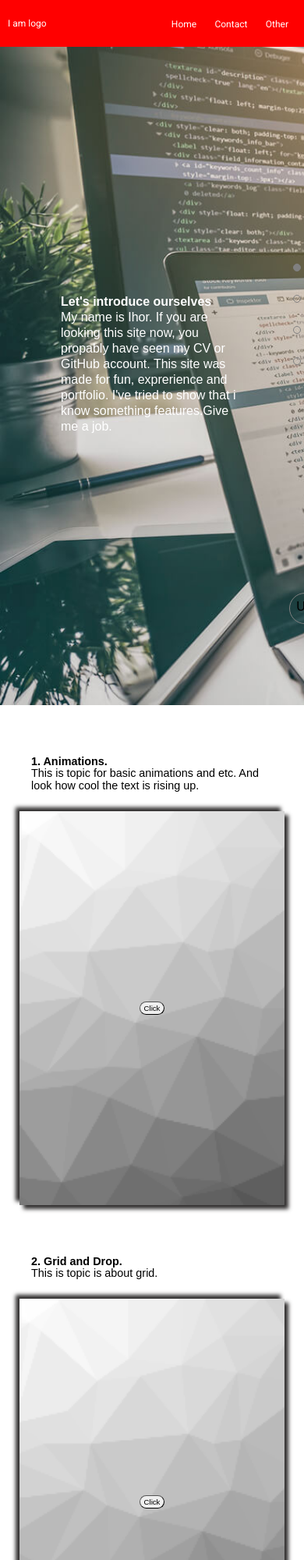
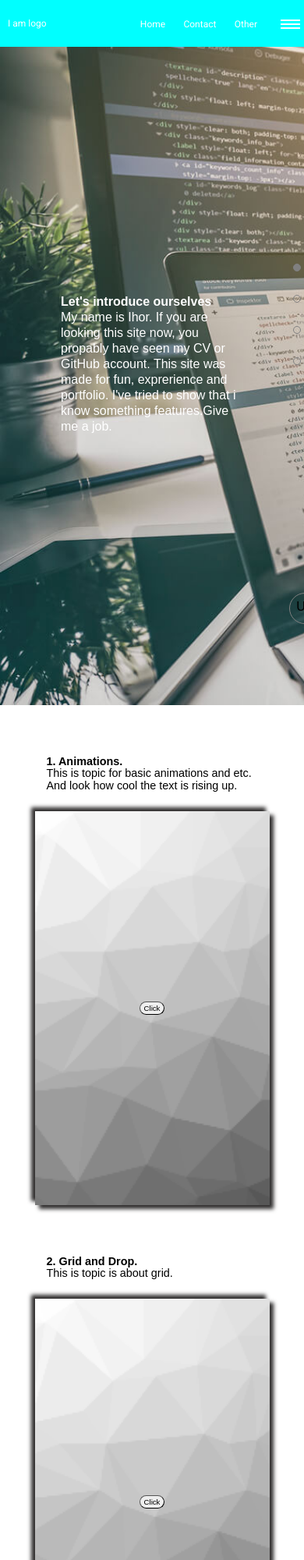
Before and after one commit to baidiho/Non-Serious-Site, a website built with webpack: page src/index.html in a window 390 px wide. Shown: the top 2000 px of the page at 78% size. Built offline with nearby package versions, Linux system fonts and the light colour scheme; a web font is replaced by a local one.

Commit message:
Try to do burger button

```diff
--- a/src/index.html
+++ b/src/index.html
@@ -18,6 +18,11 @@
           <li class="nav-item"><a href="#">Other</a></li>
         </ul>
       </nav>
+      <div class="burger-menu">
+        <div></div>
+        <div></div>
+        <div></div>
+              </div>
     </header>
     <div class="status-bar">
       <ul class="status-list">
@@ -81,15 +86,15 @@
         </div>
         <div class="topic-content-visible">
 					<div class="topic-grid">
-          <div class="grid-item grid-item-one" draggable="true"></div>
-          <div class="grid-item grid-item-two" draggable="true"></div>
-          <div class="grid-item grid-item-three" draggable="true"></div>
-          <div class="grid-item grid-item-four" draggable="true"></div>
-          <div class="grid-item grid-item-five" draggable="true"><div>I am grid element that you can move</div></div>
-          <div class="grid-item grid-item-six" draggable="true"></div>
-          <div class="grid-item grid-item-seven" draggable="true"></div>
-          <div class="grid-item grid-item-eight" draggable="true"></div>
-          <div class="grid-item grid-item-nine" draggable="true"></div>
+          <div class="grid-item grid-item-five" draggable="true"><div>First block</div></div>
+          <div class="grid-item grid-item-five" draggable="true"><div>Second block</div></div>
+          <div class="grid-item grid-item-five" draggable="true"><div>Third block</div></div>
+          <div class="grid-item grid-item-five" draggable="true"><div>Fourth block</div></div>
+          <div class="grid-item grid-item-five" draggable="true"><div>Fifth block</div></div>
+          <div class="grid-item grid-item-five" draggable="true"><div>Sixth block</div></div>
+          <div class="grid-item grid-item-five" draggable="true"><div>Seventh block</div></div>
+          <div class="grid-item grid-item-five" draggable="true"><div>Eighth block</div></div>
+          <div class="grid-item grid-item-five" draggable="true"><div>Ninth block</div></div>
         </div>
       </div>
     </section>
--- a/src/scripts/button-animation.ts
+++ b/src/scripts/button-animation.ts
@@ -9,8 +9,8 @@ function animationButton(e: PointerEvent): void {
   parent.onanimationend = () => {
     cubic.forEach((element) => {
       element.classList.add("cubic-visible");
-      parent.remove();
     });
+    parent.remove();
   };
 }
 
--- a/src/styles/grid-topic-style.scss
+++ b/src/styles/grid-topic-style.scss
@@ -1,6 +1,5 @@
 .topic-grid {
   height: 100%;
-
   display: grid;
   grid-template-columns: repeat(3, 1fr);
   grid-template-rows: repeat(3, 1fr);
@@ -11,7 +10,7 @@
   display: flex;
   // border-top-right-radius: 50px;
   // border-bottom-left-radius: 50px;
-  background-color: rgba(24, 236, 201, 0.568);
+  background-color: rgba(190, 243, 234, 0.568);
   box-shadow: 5px 5px 5px rgb(0, 0, 0), -5px -5px 5px rgb(0, 0, 0);
   div {
     text-align: center;
@@ -24,5 +23,6 @@
   border: dotted;
 }
 .grid-item-drag {
+  background-color: rgba(89, 233, 209, 0.568);
   opacity: 0.5;
 }
--- a/src/styles/nav-bar.scss
+++ b/src/styles/nav-bar.scss
@@ -51,29 +51,60 @@ nav {
     }
   }
 }
-/****************************************Media queries******************************************/
 
-@media (max-width: 1024px) {
+/*Tablets*/
+@media (max-width: 767px) {
   .nav-bar {
     background-color: aqua;
   }
 }
-@media (max-width: 979px) {
+/*Laptops*/
+@media (min-width: 768px) {
   .nav-bar {
-    background-color: rgb(251, 255, 0);
-  }
-}
-@media (max-width: 767) {
-  .nav-bar {
-    background-color: green;
-  }
-}
-@media (max-width: 480px) {
-  .nav-bar {
-    background-color: red;
+    background-color: $main-color;
   }
 }
 // для смартфонов — 320 px, 480 px и выше;
 // для планшетов — 768 px и выше;
 // для нетбуков — 1024 px и выше;
 // для мониторов — 1280 px, 1600 px, 1920 px и выше.
+/*burger menu*/
+.burger-menu {
+  width: 40px;
+  height: 100%;
+  // display: flex;
+  // flex-direction: column;
+  // justify-content: center;
+
+  position: relative;
+
+  & div {
+    position: absolute;
+    top: 50%;
+    left: 25%;
+    border: 1px solid #fff;
+    width: 25px;
+    height: 2px;
+    transition: transform 2s;
+  }
+
+  div:nth-child(2) {
+    top: calc(50% - 5px);
+  }
+  div:nth-child(3) {
+    top: calc(50% + 5px);
+  }
+  &:hover {
+    div:nth-child(2) {
+      display: none;
+    }
+    div:nth-child(1) {
+      // top: 50%;
+      transform: translate(-50%, 0%) rotate(-45deg);
+    }
+    div:nth-child(3) {
+      // top: 50%;
+      transform: translate(-50%, 0%) rotate(45deg);
+    }
+  }
+}
--- a/src/styles/status-bar.scss
+++ b/src/styles/status-bar.scss
@@ -66,18 +66,37 @@
 
 @media (min-width: 768px) and (max-width: 979px) {
 }
+// @media (max-width: 767px) {
+//   .status-item-circle {
+//     width: 10px;
+//     height: 10px;
+//     border: 1px solid grey;
+//     border-radius: 10px;
+//   }
+//   .status-link {
+//     &:hover {
+//       .status-item-description {
+//         display: none;
+//       }
+//     }
+//   }
+// }
+/*Tablets*/
 @media (max-width: 767px) {
-  .status-item-circle {
-    width: 10px;
-    height: 10px;
-    border: 1px solid grey;
-    border-radius: 10px;
-  }
   .status-link {
     &:hover {
       .status-item-description {
         display: none;
       }
     }
+    .status-item-circle {
+      width: 10px;
+      height: 10px;
+      border: 1px solid grey;
+      border-radius: 10px;
+    }
   }
 }
+/*Laptops*/
+@media (min-width: 768px) {
+}
--- a/src/styles/topic_style.scss
+++ b/src/styles/topic_style.scss
@@ -1,6 +1,6 @@
 /* main containe whic contain all of the topic info*/
 .topic-container {
-  width: 100%;
+  width: 90%;
   max-width: 1400px;
   margin: 0 auto;
   padding: 50px;
@@ -97,9 +97,7 @@
     width: 100%;
   }
 }
-/*Tablets*/
-@media (max-width: 767) {
-}
+
 /*Laptops*/
 @media (min-width: 768px) {
   section:nth-child(odd) {
--- a/src/styles/up-button.scss
+++ b/src/styles/up-button.scss
@@ -8,6 +8,7 @@
   border-radius: 50%;
   text-align: center;
   padding-top: 8px;
+  user-select: none;
   a {
     margin: 0 auto;
     color: black;
```
